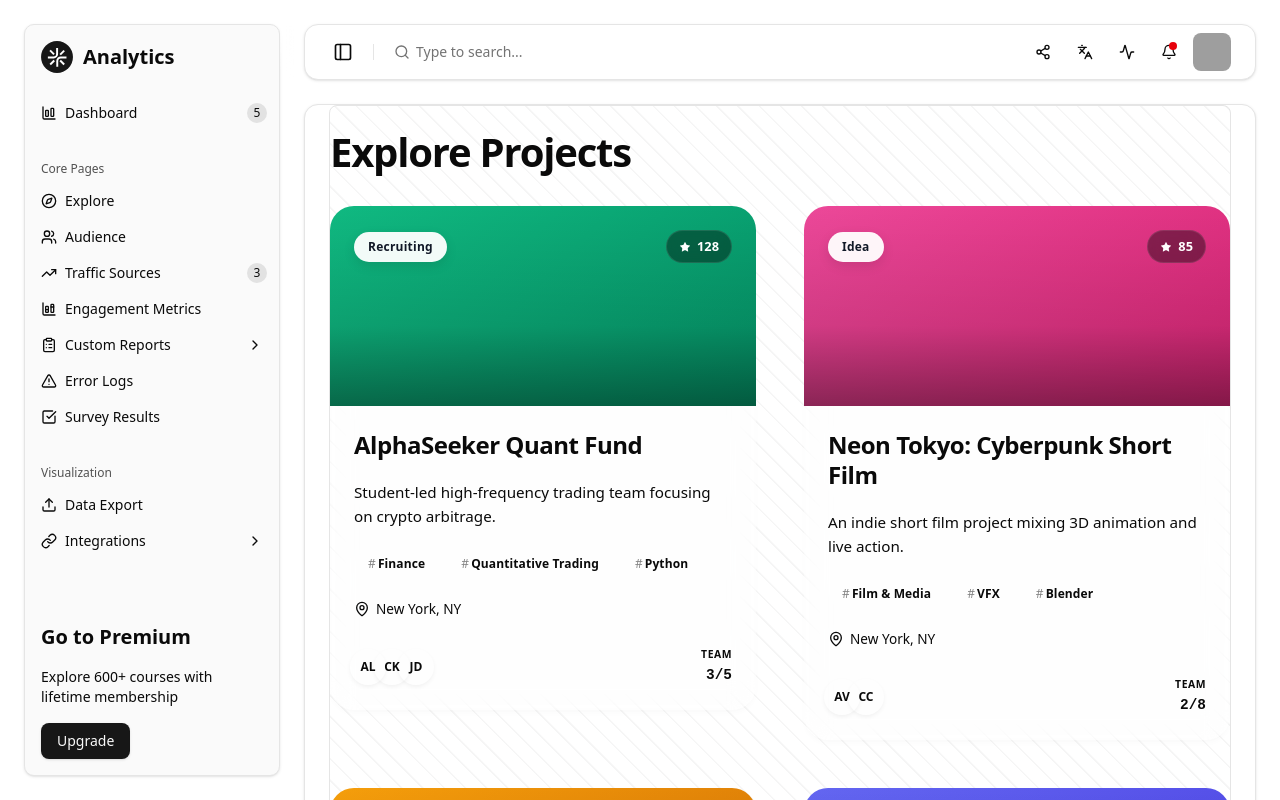
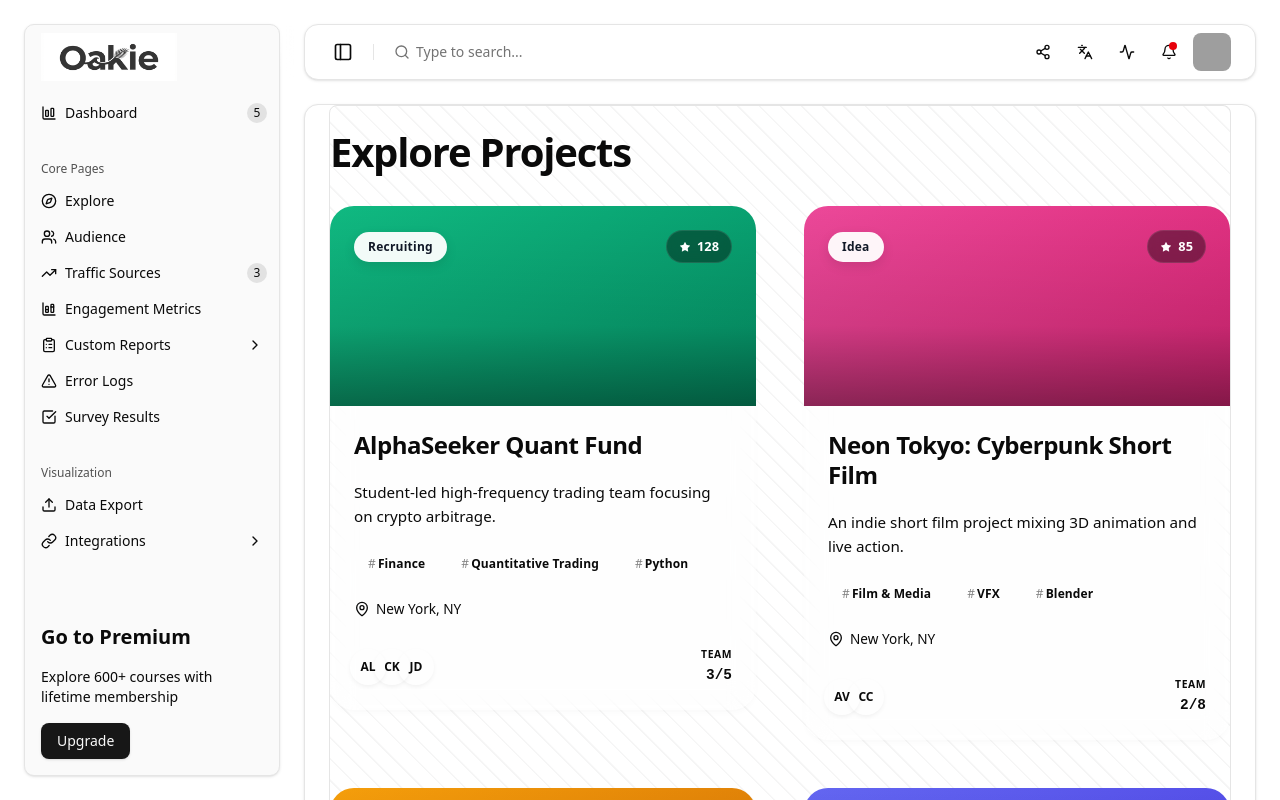
Before and after one commit to Oakie-org/Oakie-us, a React (Vite) app in the folder frontend/: page / in a window 1280 px wide. Shown: the top 800 px of the page. Built offline with nearby package versions, Linux system fonts and the light colour scheme; grey boxes are pictures that could not be loaded.

Commit message:
bring back logo

```diff
--- a/frontend/src/pages/ApplicationShell.tsx
+++ b/frontend/src/pages/ApplicationShell.tsx
@@ -48,7 +48,7 @@ import {
   SidebarTrigger,
 } from "@/components/ui/sidebar";
 
-import LogoSvg from "@/assets/svg/logo";
+import oakieLogo from "@/assets/oakie-logo.jpg";
 import SearchDialog from "@/components/shadcn-studio/blocks/dialog-search";
 import ShareDropdown from "@/components/shadcn-studio/blocks/dropdown-share";
 import LanguageDropdown from "@/components/shadcn-studio/blocks/dropdown-language";
@@ -272,9 +272,12 @@ const ApplicationShell = () => {
                   className="gap-2.5 !bg-transparent [&>svg]:size-8"
                   asChild
                 >
-                  <a href="#">
-                    <LogoSvg className="[&_rect]:fill-sidebar [&_rect:first-child]:fill-primary" />
-                    <span className="text-xl font-semibold">Analytics</span>
+                  <a href="/">
+                    <img
+                      src={oakieLogo}
+                      alt="Oakie"
+                      className="h-34 w-auto rounded-lg object-contain"
+                    />
                   </a>
                 </SidebarMenuButton>
               </SidebarMenuItem>
```
Also changed, not shown: frontend/src/assets/oakie-logo.jpg (added).
